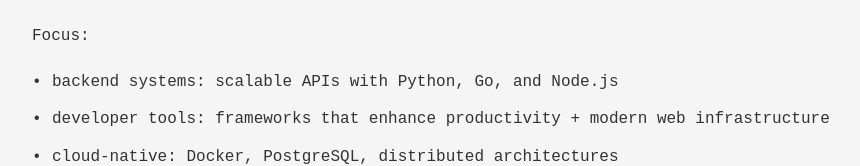
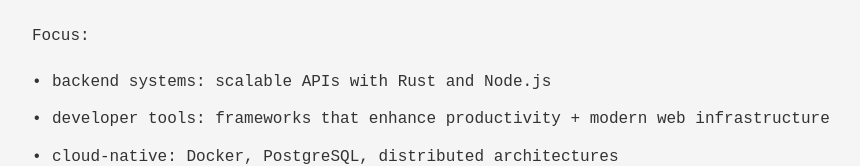
Before and after one commit to TG199/kelechi-Ebiri, a plain HTML site: page index.html in a window 1280 px wide. Shown: the part 164-330 px from the top of the page, without its empty margins (208-1068 px from the left). Drawn offline with Linux system fonts and the light colour scheme.

Commit message:
Update index.html

```diff
--- a/index.html
+++ b/index.html
@@ -90,7 +90,7 @@
 
     <div class="section-title">Focus:</div>
     <ul>
-        <li>backend systems: scalable APIs with Python, Go, and Node.js</li>
+        <li>backend systems: scalable APIs with Rust and Node.js</li>
         <li>developer tools: frameworks that enhance productivity + modern web infrastructure</li>
         <li>cloud-native: Docker, PostgreSQL, distributed architectures</li>
         <li>open-source contributions: browser engines, systems-level programming, web dev tools, performance optimization</li>
```
